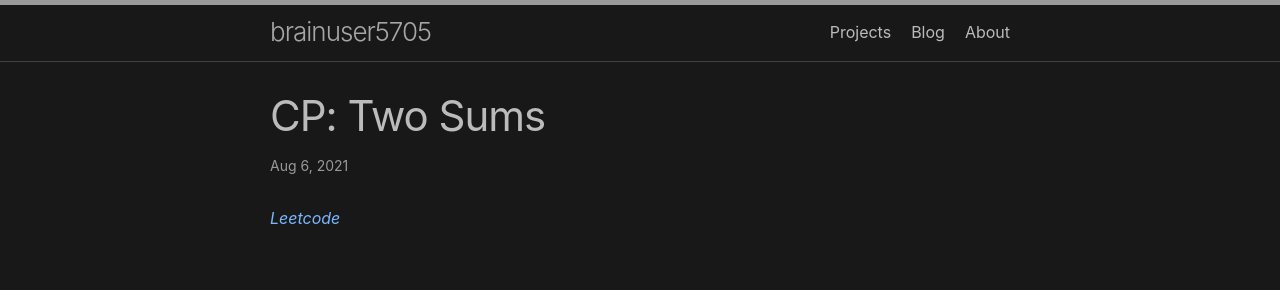
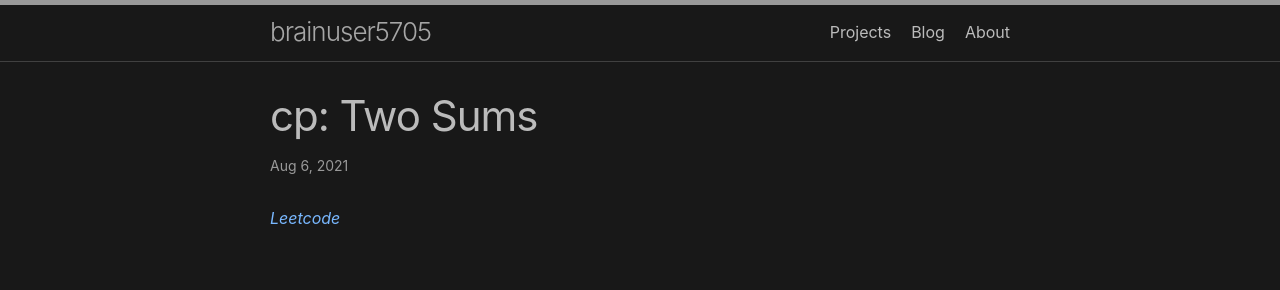
Before and after one commit to brainuser5705/personal-site-v3, a Jekyll site: the page built from _posts/2021-08-06-cp-two-sums.md, in a window 1280 px wide. Shown: the top 290 px of the page. Built offline with Jekyll 4.4.1, drawn with Linux system fonts in a browser that asks for light colours.

```diff
--- a/_posts/2021-08-06-cp-two-sums.md
+++ b/_posts/2021-08-06-cp-two-sums.md
@@ -1,6 +1,6 @@
 ---
 layout: post
-title: "CP: Two Sums"
+title: "cp: Two Sums"
 categories: cp programming
 ---
 
```
